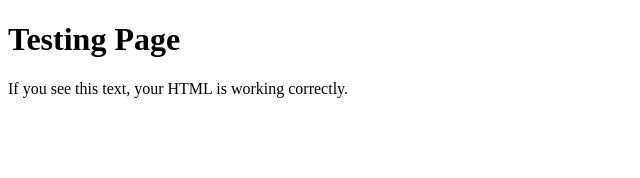
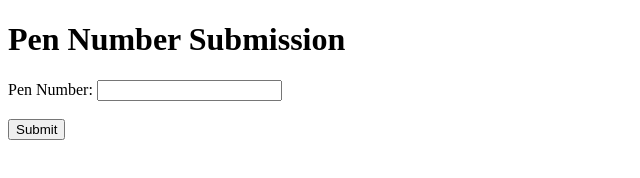
Before and after one commit to masomodigital/Pen-number, a plain HTML site: page index.html in a window 1280 px wide. Shown: the whole page, without its empty margins (0-640 px from the left). Drawn offline with Linux system fonts and the light colour scheme.

Commit message:
Update index.html

```diff
--- a/index.html
+++ b/index.html
@@ -3,10 +3,15 @@
 <head>
     <meta charset="UTF-8">
     <meta name="viewport" content="width=device-width, initial-scale=1.0">
-    <title>Simple HTML Test</title>
+    <title>Simple Pen Number Form</title>
 </head>
 <body>
-    <h1>Testing Page</h1>
-    <p>If you see this text, your HTML is working correctly.</p>
+    <h1>Pen Number Submission</h1>
+    <form onsubmit="return false;">
+        <label for="pen_number">Pen Number:</label>
+        <input type="text" id="pen_number" name="pen_number" required>
+        <br><br>
+        <button type="submit">Submit</button>
+    </form>
 </body>
 </html>
```
